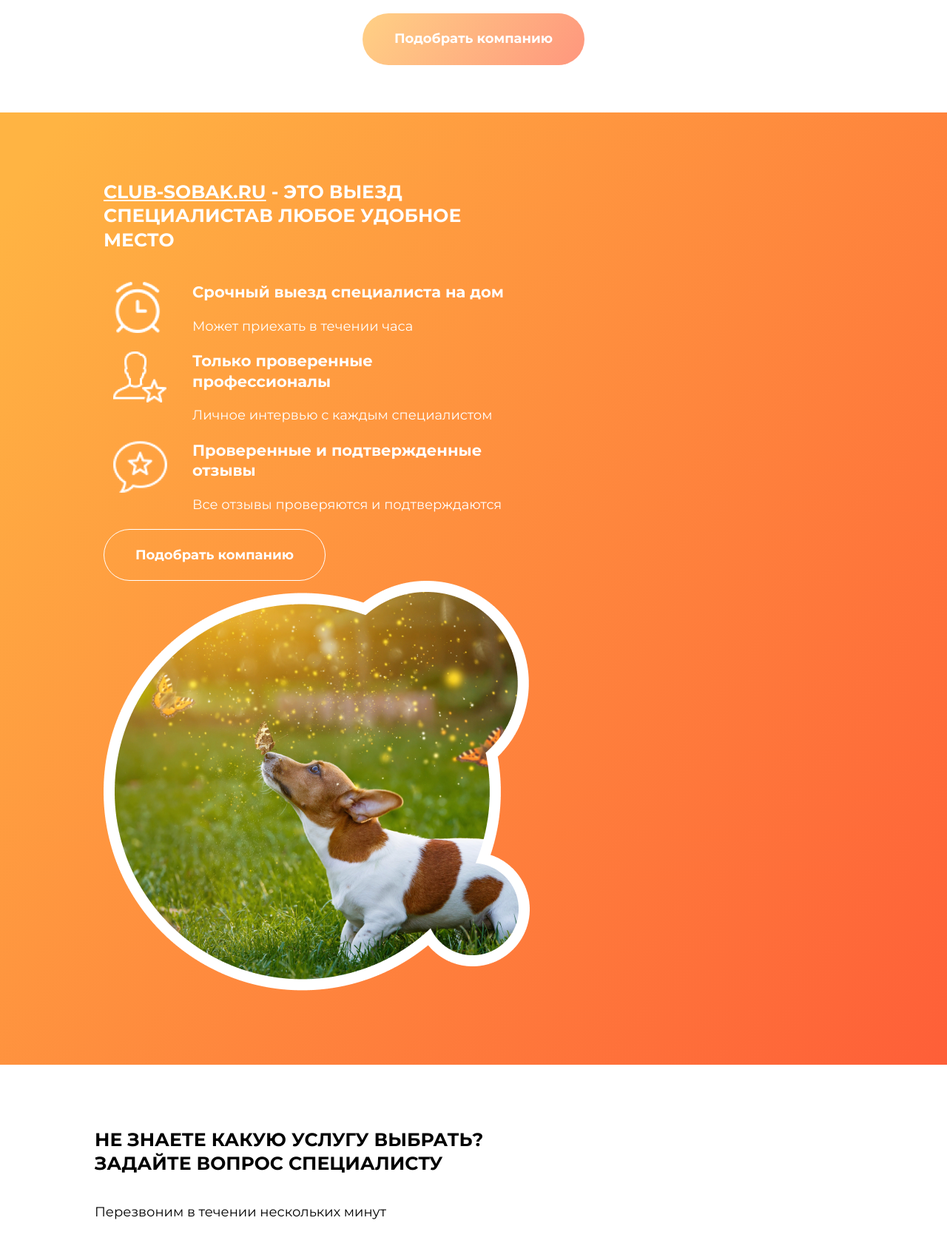
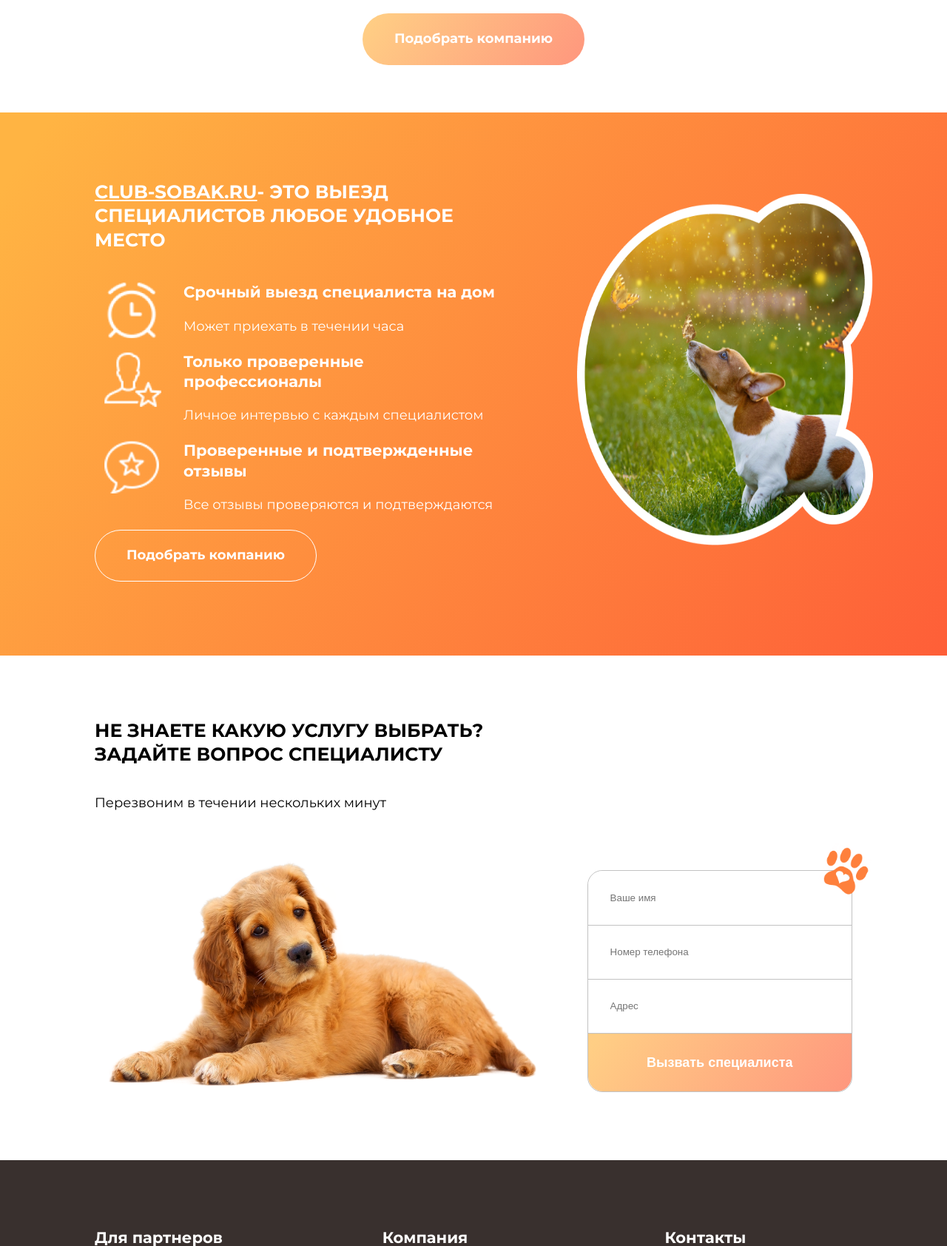
Before and after one commit to maksOmy/dogsClub, a PHP site: page / in a window 1280 px wide. Shown: the part 2383-4067 px from the top of the page at 74% size. Run offline with PHP 8.4, Linux system fonts and the light colour scheme.

Commit message:
add adaptive second advantages block

```diff
--- a/css/main/advantages.css
+++ b/css/main/advantages.css
@@ -79,16 +79,34 @@
 /*style advantages-2 block*/
 
 .advantages-2 {
+    position: relative;
     background: linear-gradient(305.32deg, #FE5837 -7.23%, #FFB443 95.83%);
     color: #fff;
+    padding: 70px 50px 100px 10%;
+}
 
-    padding: 70px 50px 100px 140px;
+.advantages-2::after {
+    content: "";
+    position: absolute;
+
+    right: 100px;
+    top: 15%;
+    width: 400px;
+    height: 475px;
+
+    background: url(../../images/advantages-2.png);
+    background-size: 100% 100%;
 }
 
 .advantages-2-content {
     display: flex;
     flex-wrap: wrap;
     width: 50%;
+}
+
+.advantages-2 img {
+    width: 50%;
+    height: auto;
 }
 
 .advantages-2-content h2 {
@@ -114,7 +132,8 @@
     width: 100px;
     height: 100px;
 
-    background: url(../images/WatchIcon.png) no-repeat;
+    background: url(../../images/WatchIcon.png) no-repeat;
+    background-size: 100% auto;
 }
 
 .advantages-icon-2::after {
@@ -127,7 +146,8 @@
     width: 100px;
     height: 100px;
 
-    background: url(../images/profIcon.png) no-repeat;
+    background: url(../../images/profIcon.png) no-repeat;
+    background-size: 80% auto;
 }
 
 .advantages-icon-3::after {
@@ -140,7 +160,8 @@
     width: 100px;
     height: 100px;
 
-    background: url(../images/commentIcon.png) no-repeat;
+    background: url(../../images/commentIcon.png) no-repeat;
+    background-size: 80% auto;
 }
 
 .advantages-2-btn {
--- a/css/styles.css
+++ b/css/styles.css
@@ -65,3 +65,9 @@ p {
 .text-color-white {
     color: #ffffff;
 }
+
+@media (max-width: 600px) {
+    h2 {
+        font-size: 20px;
+    }
+}
--- a/index.html
+++ b/index.html
@@ -102,7 +102,7 @@
         </section>
         <section class="advantages-2 container">
             <div class="advantages-2-content">
-                <h2><b>Club-sobak.ru</b> - это выезд специалистав любое удобное место</h2>
+                <h2><b>Club-sobak.ru</b>- это выезд специалистов любое удобное место</h2>
                 <ul>
                     <li class="advantages-2-item advantages-icon-1">
                         <h3>Срочный выезд специалиста на дом</h3>
@@ -119,7 +119,6 @@
                 </ul>
                 <a href="#" class="advantages-2-btn advantages-btn btn">Подобрать компанию</a>
             </div>
-            <img src="images/advantages-2.png">
         </section>
         <section class="contact container">
             <h2 class="contact-heading">Не знаете какую услугу выбрать?<br>задайте вопрос специалисту</h2>
```
Also changed, not shown: other parts of css/main/advantages.css (+52 -0 lines).
